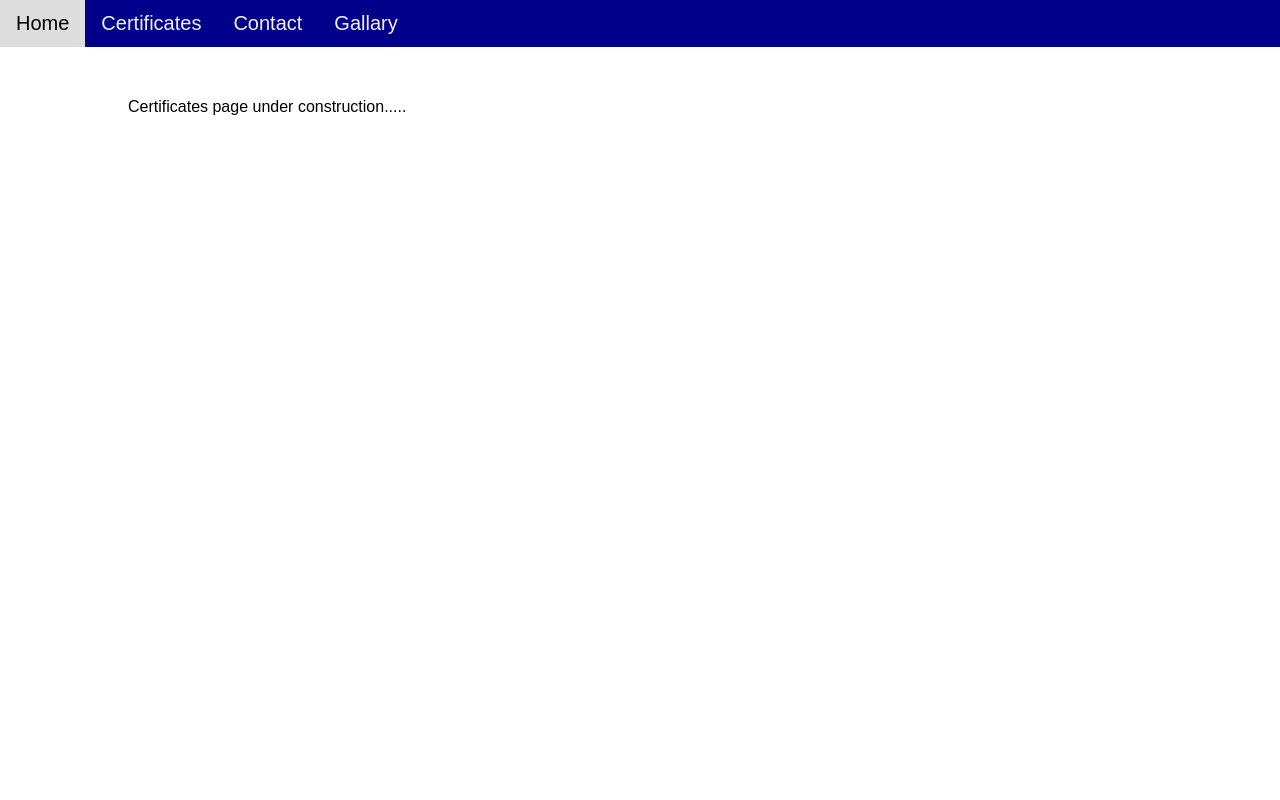
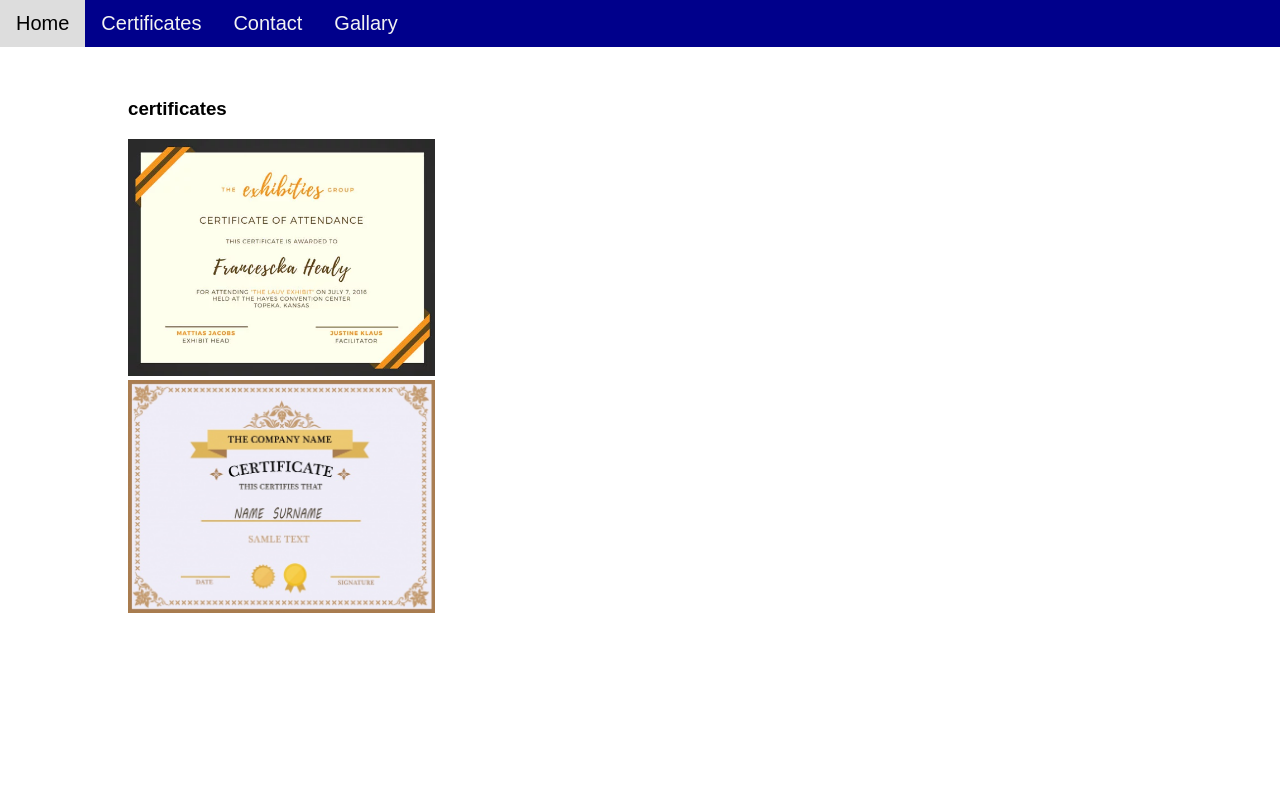
Before and after one commit to ganeshkamath4mt16ec402/miteblog, a plain HTML site: page certificates.html in a window 1280 px wide. Shown: the top 800 px of the page. Drawn offline with Linux system fonts and the light colour scheme.

Commit message:
einala aau

```diff
--- a/certificates.html
+++ b/certificates.html
@@ -16,9 +16,18 @@
         <!--body content-->
 
         <div class="content">
-        <p>Certificates page under construction.....
-            </p>
+           <h3>certificates</h3>
+            <!--crtfct content-->
+            <div class="certificates">
+             <img src="images/certi.jpeg" alt="images -1" width=30% height="40%" />
+
+                </div>
+             <div class="certificates">
+             <img src="images/img2.jpg" alt="images -1" width=30% height="40%"/>
+
+                </div>
         </div>
+
 
 
         <!-- end of body content-->
```
Also changed, not shown: css/main.css (line endings or trailing spaces), images/certi.jpeg (added), images/img2.jpg (added), images/img5.jpg (added).
